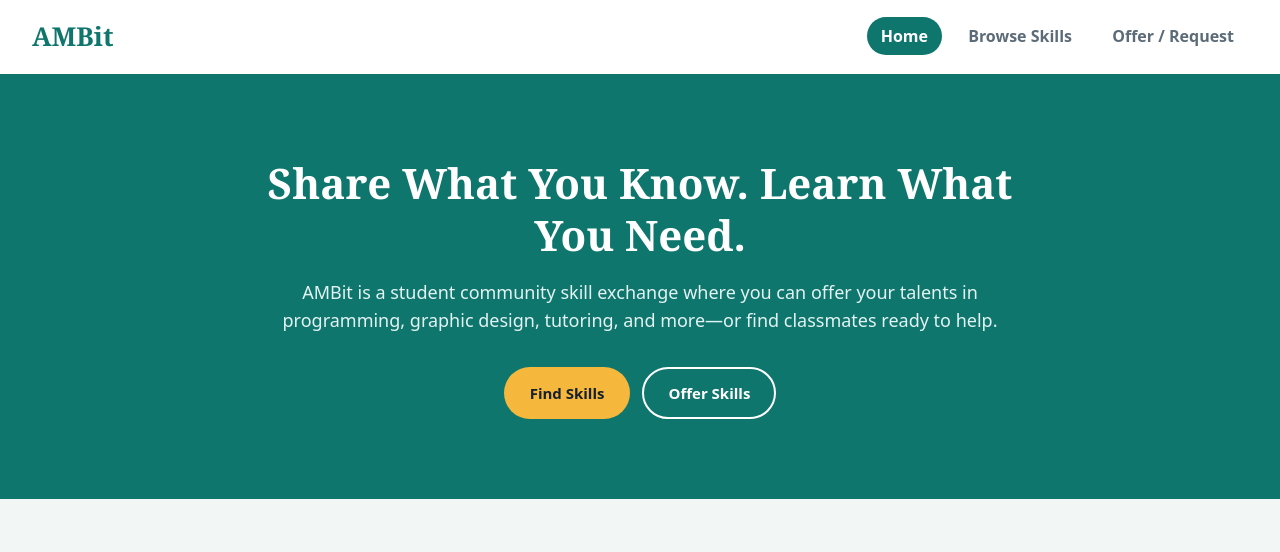
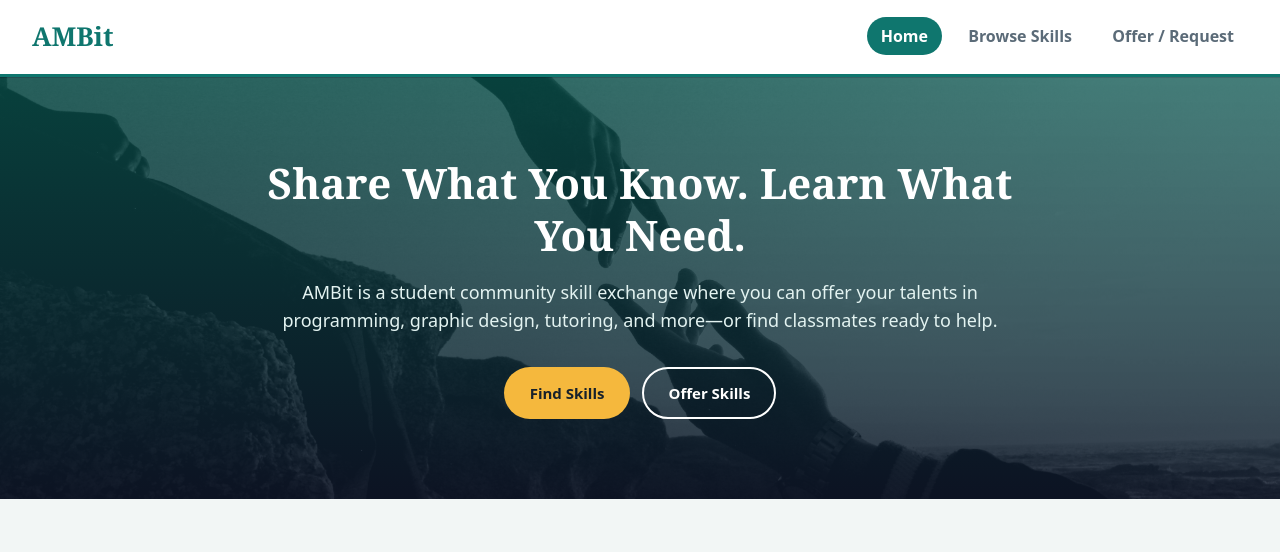
Before and after one commit to manculintasjhonluid-dotcom/AMBit, a plain HTML site: page index.html in a window 1280 px wide. Shown: the top 552 px of the page. Drawn offline with Linux system fonts and the light colour scheme.

Commit message:
main bakcground picture

```diff
--- a/style.css
+++ b/style.css
@@ -121,6 +121,9 @@ textarea:focus-visible {
   text-align: center;
   padding: 80px 20px;
   background-color: var(--color-primary);
+  background-image: linear-gradient(rgba(11, 90, 84, 0.72), rgba(15, 23, 42, 0.82)), url("images/main.jpg");
+  background-size: cover;
+  background-position: center;
   color: #ffffff;
 }
 
```
Also changed, not shown: images/main.jpg (added), 1 other file.
